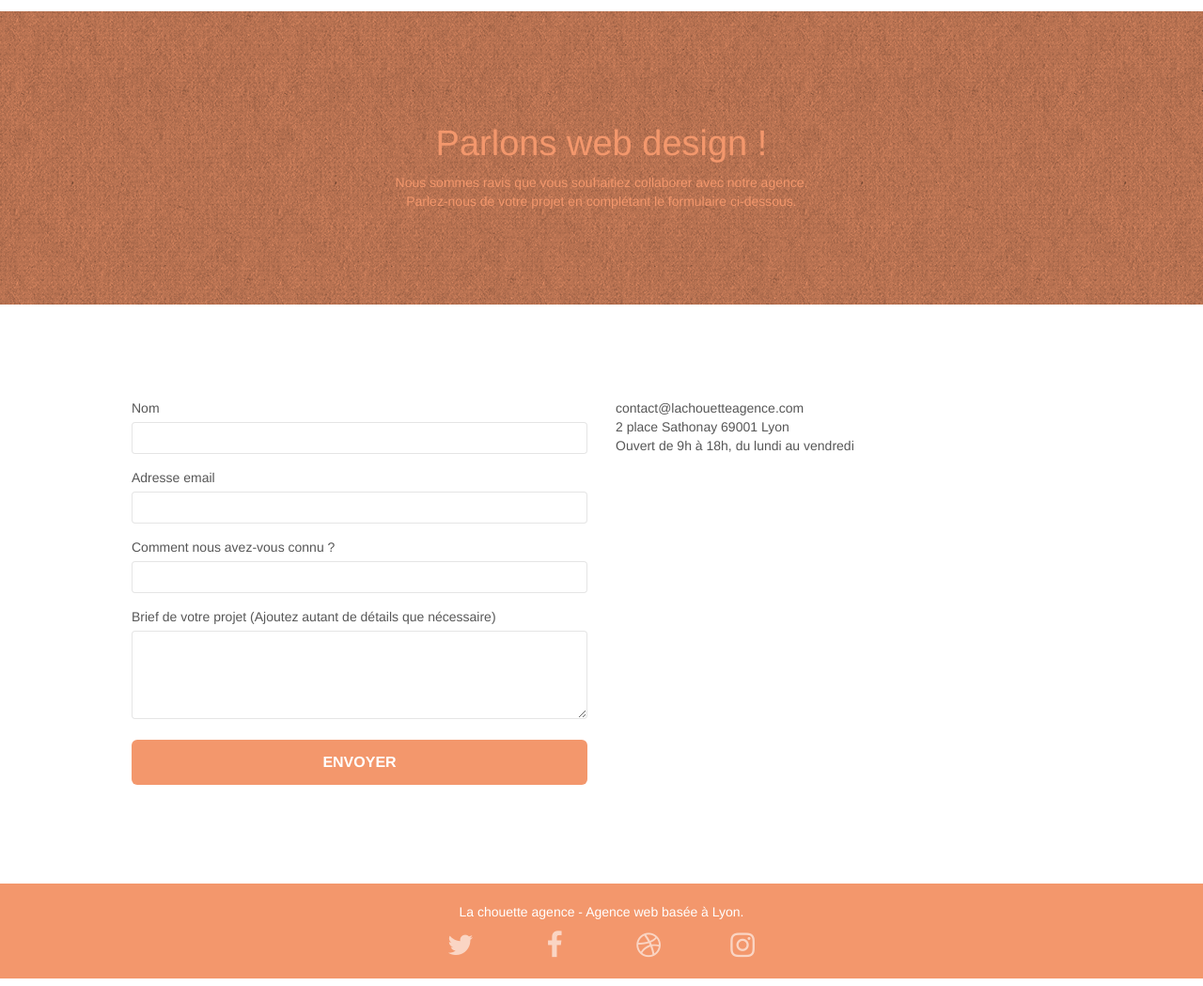
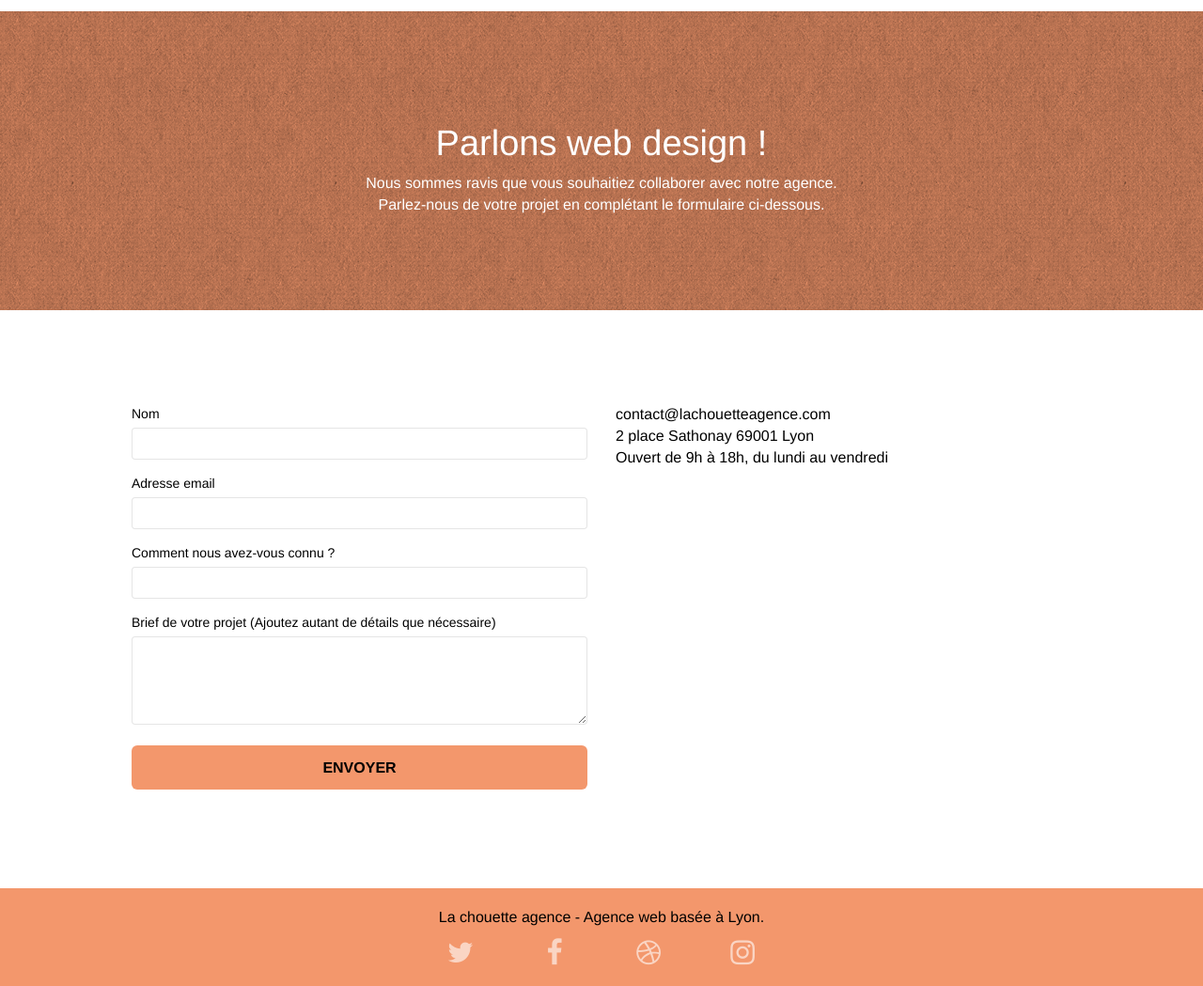
Before and after one commit to Flore-B/FlorenceBenbaali_P4_02122020, a plain HTML site: page modified/page2.html in a window 1280 px wide. Shown: the part 80-1129 px from the top of the page at 94% size. Drawn offline with nearby package versions, Linux system fonts and the light colour scheme; files that its build step writes are made by us from their sources; a script that the page names is missing.

Commit message:
Règlement du contraste

```diff
--- a/modified/page2.html
+++ b/modified/page2.html
@@ -63,10 +63,10 @@
 	<div class="container bloc-lg">
 		<div class="row">
 			<div class="col-sm-12">
-				<h1 class="text-center hero-bloc-text tc-white">
+				<h1 class="text-center hero-bloc-text white">
 					Parlons web design !
 				</h1>
-				<p class="text-center mg-lg tc-white tight-width-whitespace">
+				<p class="text-center mg-lg white tight-width-whitespace">
 					Nous sommes ravis que vous souhaitiez collaborer avec notre agence.<br>
 					Parlez-nous de votre projet en complétant le formulaire ci-dessous.
 				</p>
@@ -130,7 +130,7 @@
 	<div class="container bloc-sm">
 		<div class="row">
 			<div class="col-sm-12">
-				<p class="text-center white">
+				<p class="text-center contrast">
 					La chouette agence - Agence web basée à Lyon.<br>
 				</p>
 				<div class="row row-no-gutters social">
--- a/modified/style.css
+++ b/modified/style.css
@@ -195,7 +195,7 @@ a:hover {
 
 .d-bloc .panel,
 .l-bloc {
-    color: rgba(0, 0, 0, .5);
+    color: rgba(0, 0, 0, 1);
 }
 
 .d-bloc .panel button:hover,
@@ -651,9 +651,11 @@ label,
 a {
     font-family: "helvetica";
     font-weight: 400;
-    color: #575757!important;
+    color: #000000!important;
 }
-
+a {
+    font-size: 15px;
+}
 .container {
     max-width: 1000px;
 }
@@ -677,7 +679,7 @@ a {
 }
 
 p {
-    font-size: 14px;
+    font-size: 16px;
 }
 
 .tight-width-whitespace {
@@ -777,10 +779,12 @@ h4 {
 .tc-white {
     color: #F3976C!important;
 }
-
+.contrast {
+    color: #000000;
+}
 .btn-atomic-tangerine {
     background: #F3976C;
-    color: #FFFFFF!important;
+    color: #000000!important;
 }
 
 .btn-atomic-tangerine:hover {
```
Also changed, not shown: modified/index.html (+10 -10 lines).
